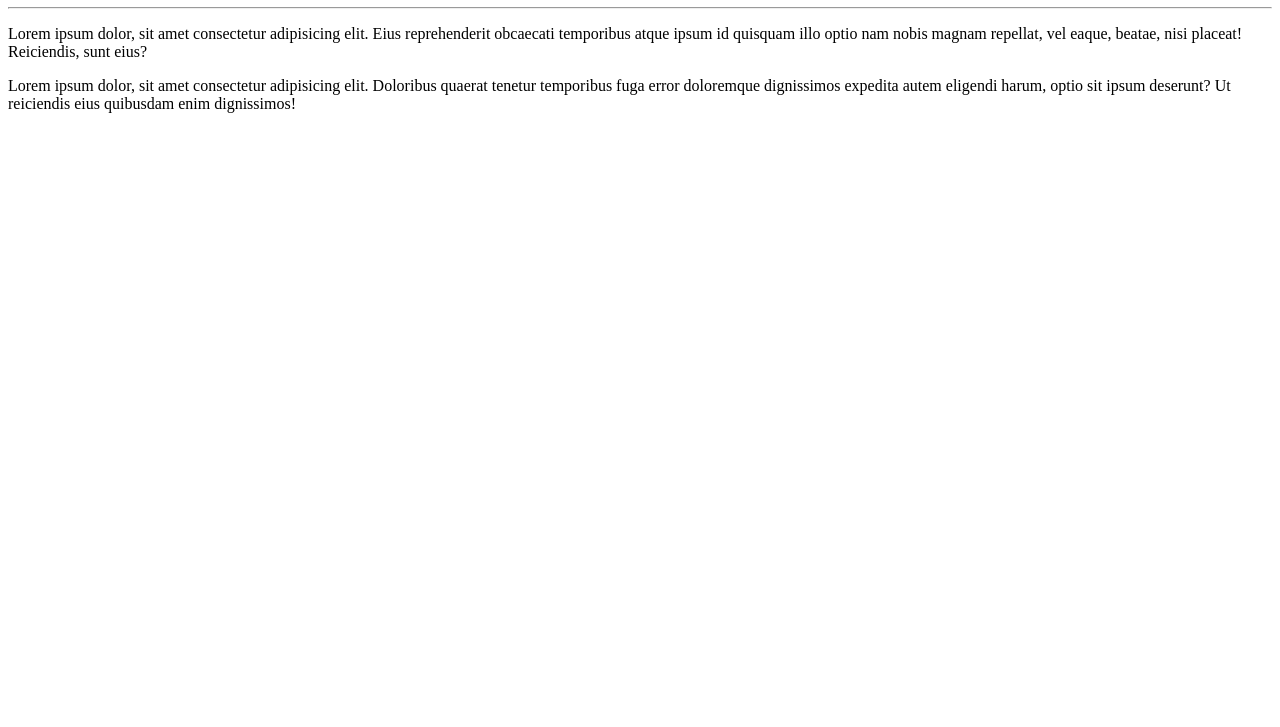
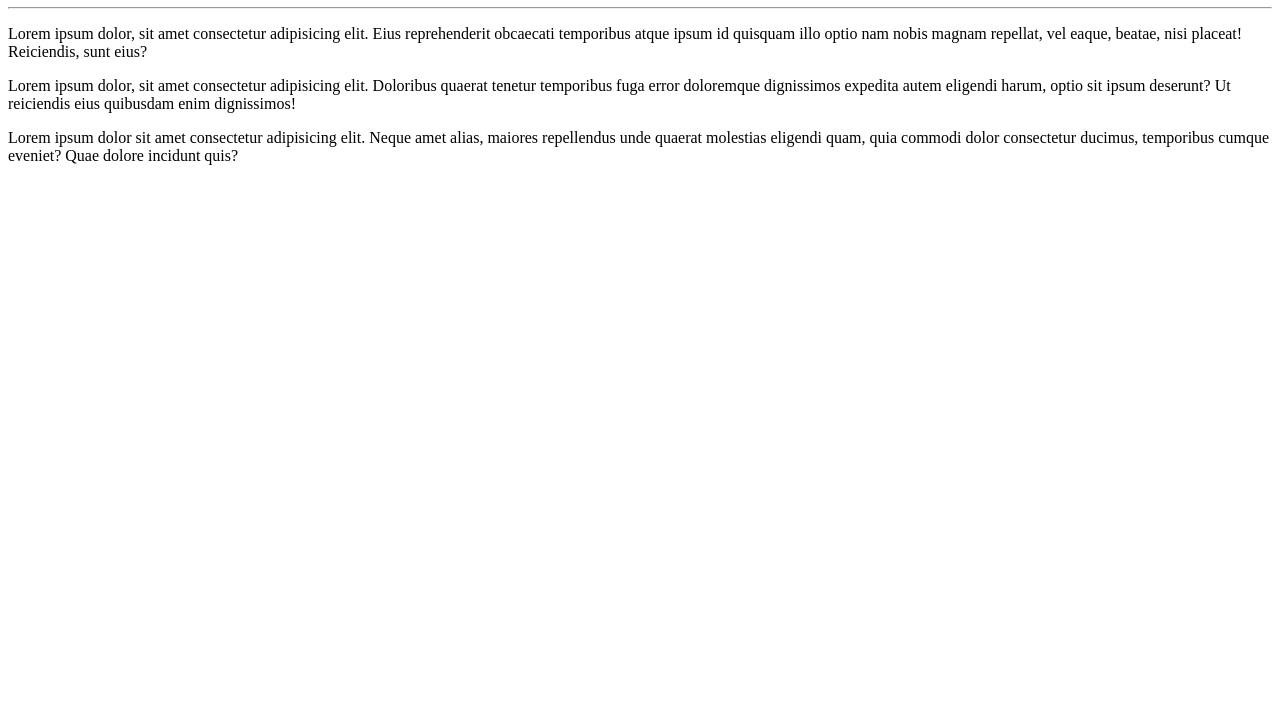
Before and after one commit to taissousa/Ola-Mundo, a plain HTML site: page site-exemplo/index.html in a window 1280 px wide. Shown: the part 73-800 px from the top of the page. Drawn offline with Linux system fonts and the light colour scheme.

Commit message:
Criei um parágrafo

```diff
--- a/site-exemplo/index.html
+++ b/site-exemplo/index.html
@@ -11,5 +11,6 @@
     <hr>
     <p>Lorem ipsum dolor, sit amet consectetur adipisicing elit. Eius reprehenderit obcaecati temporibus atque ipsum id quisquam illo optio nam nobis magnam repellat, vel eaque, beatae, nisi placeat! Reiciendis, sunt eius?</p>
     <p>Lorem ipsum dolor, sit amet consectetur adipisicing elit. Doloribus quaerat tenetur temporibus fuga error doloremque dignissimos expedita autem eligendi harum, optio sit ipsum deserunt? Ut reiciendis eius quibusdam enim dignissimos!</p>
+    <p>Lorem ipsum dolor sit amet consectetur adipisicing elit. Neque amet alias, maiores repellendus unde quaerat molestias eligendi quam, quia commodi dolor consectetur ducimus, temporibus cumque eveniet? Quae dolore incidunt quis?</p>
 </body>
 </html>
```
